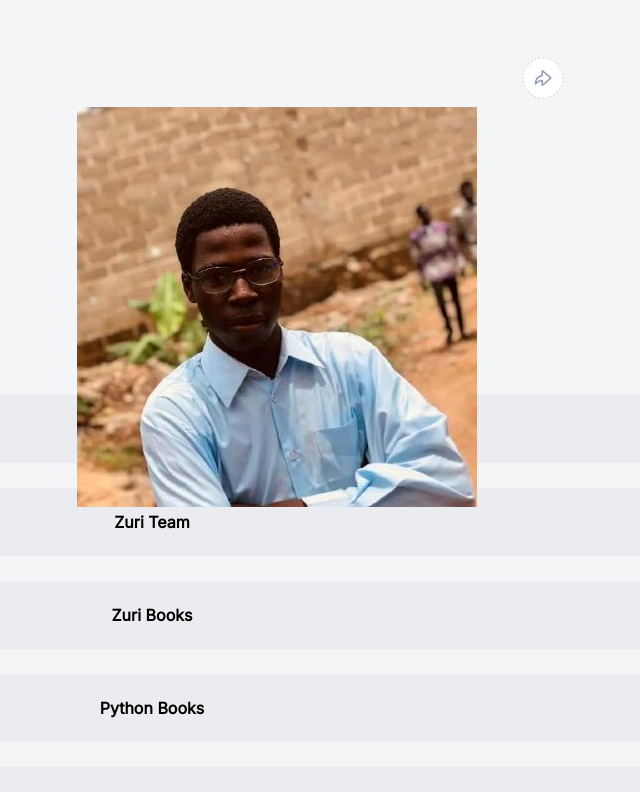
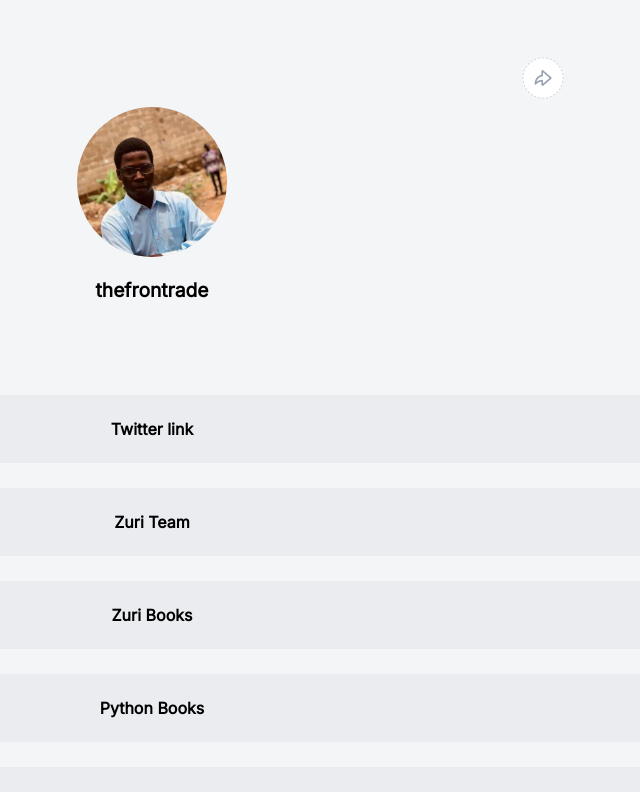
Before and after one commit to theFrontrade/zuriTask1, a React (Create React App) app: page / in a window 1280 px wide. Shown: the top 792 px of the page, without its empty margins (488-1128 px from the left). Built offline with nearby package versions, Linux system fonts and the light colour scheme.

Commit message:
Update App.css

```diff
--- a/src/App.css
+++ b/src/App.css
@@ -58,7 +58,7 @@
 .profileImg-wrap:hover .profile-icon {
   display: block;
 }
-#profile_img {
+#profile__img {
   width: 150px;
   object-fit: cover;
   border-radius: 100px;
```
